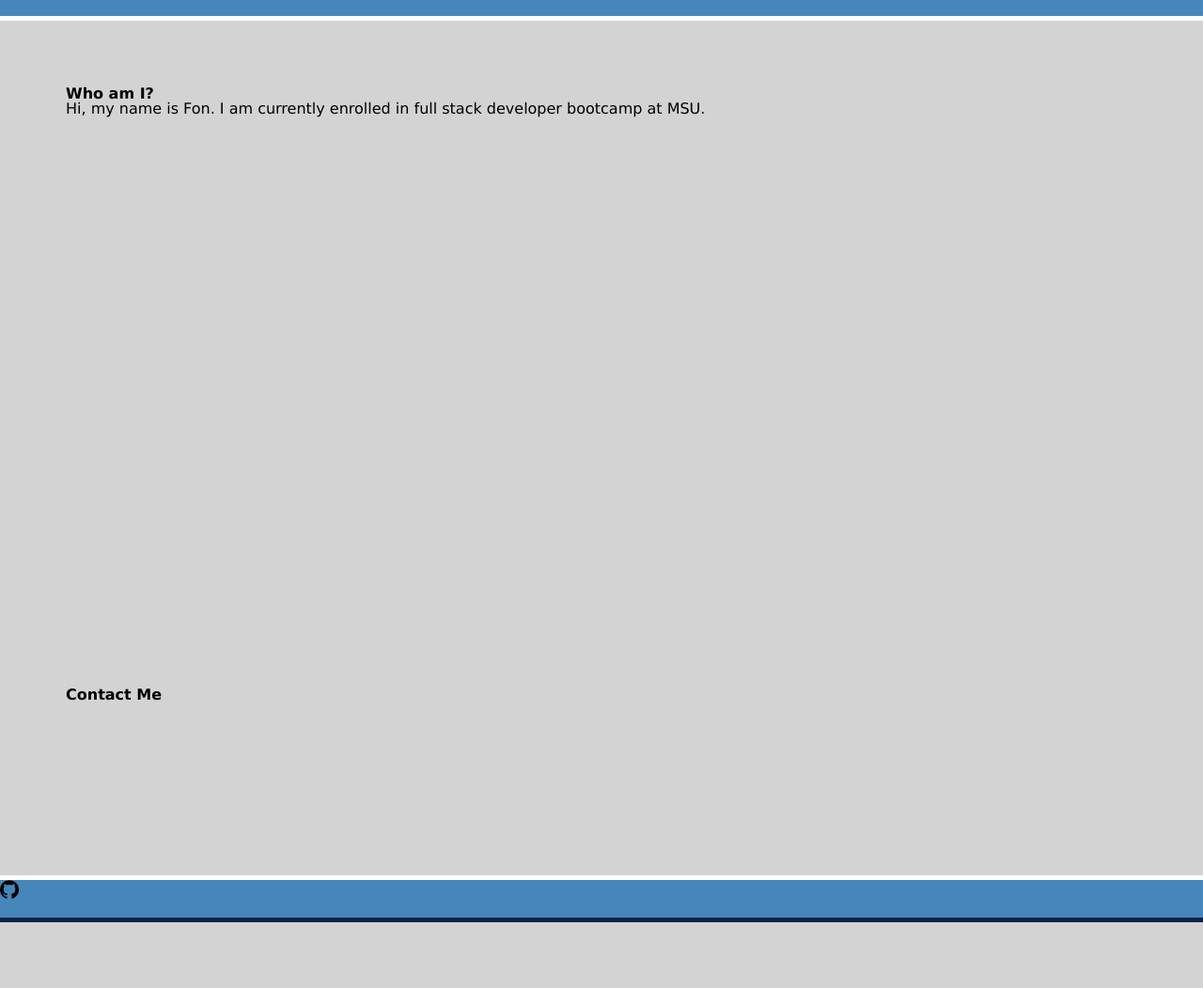
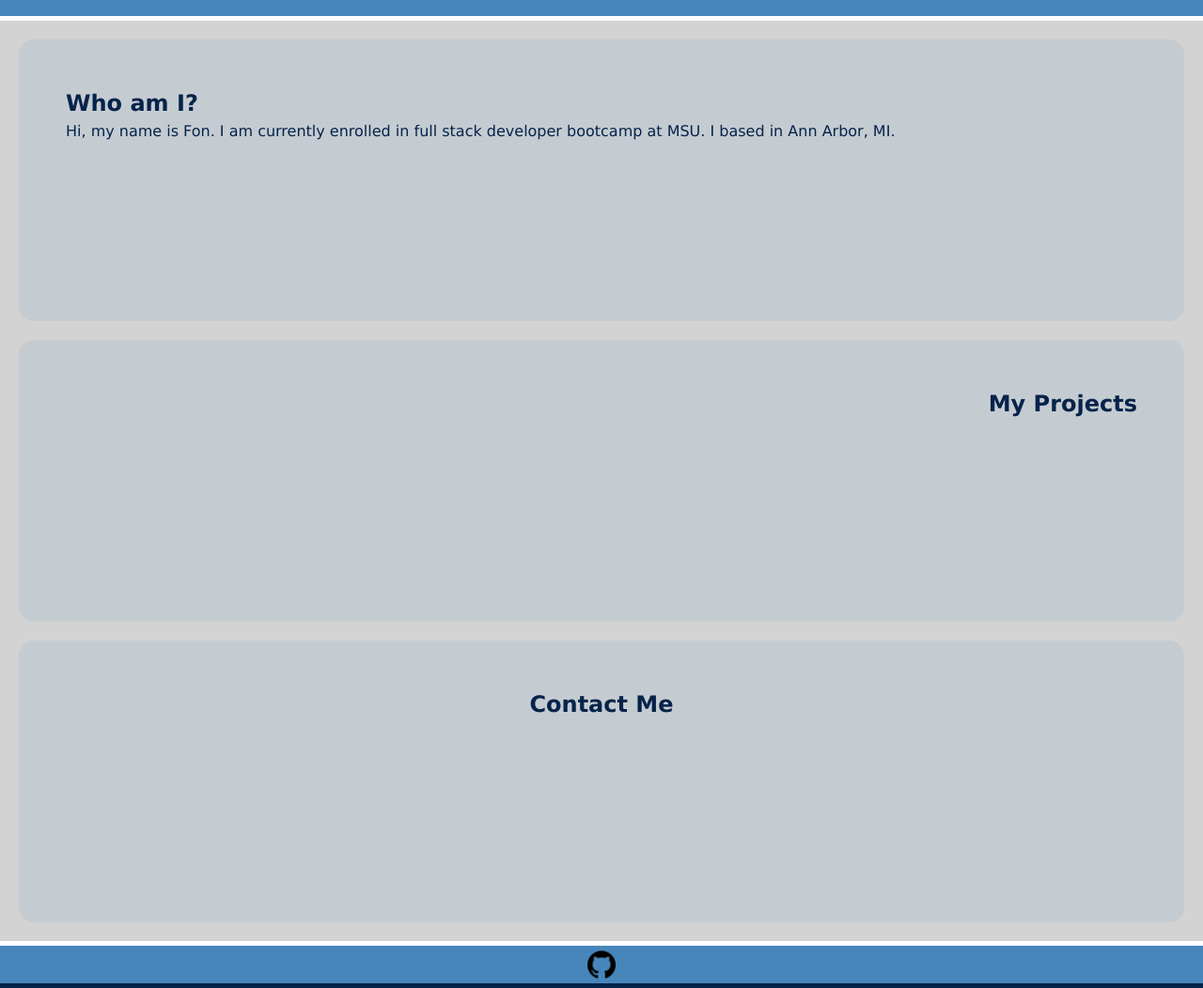
Before and after one commit to FonKnp/Fon-02-Professional-Portfolio-Advs-CSS, a plain HTML site: page index.html in a window 1280 px wide. Shown: the part 223-1275 px from the top of the page at 94% size. Before the commit the page ends 1205 px from the top, so only its background shows below. Drawn offline with Linux system fonts and the light colour scheme.

Commit message:
add opacity in background section and change section font color

```diff
--- a/assets/css/style.css
+++ b/assets/css/style.css
@@ -9,6 +9,7 @@
 
 * {
   font-family: Verdana, Geneva, Tahoma, sans-serif;
+  line-height: 1.5;
 }
 
 /* Element Selectors */
@@ -33,8 +34,16 @@ footer {
   background-color: var(--blue);
   border-bottom: 5px solid var(--dark);
   border-top: 5px solid var(--light);
-  position: absolute;
   bottom: 0;
+}
+
+section {
+  margin: 20px;
+  padding: 50px;
+  height: 300px;
+  background-color: rgb(71,134,186,.1);
+  border-radius: 1em;
+  color: var(--dark);
 }
 
 nav {
@@ -44,6 +53,10 @@ nav {
 h1 {
   margin: 2rem;
   font-size: 200%;
+}
+
+h2 {
+  font-size: 150%;
 }
 
 nav li {
@@ -57,6 +70,12 @@ nav a {
   color: var(--light);
 }
 
+footer ul {
+  display: flex;
+  justify-content: center;
+  padding-top: 5px;
+}
+
 /* Class Selectors */
 .avatar-still {
   border-style: dashed;
@@ -68,7 +87,7 @@ nav a {
 }
 
 .avatar-gif {
-  position: fixed;
+  position: absolute;
   opacity: 0;
   border-style: dashed;
   border-radius: 8em;
@@ -78,20 +97,20 @@ nav a {
 
 }
 
-section {
-  margin: 20px;
-  padding: 50px;
-  height: 300px;
-  background-color: var(--lightblue) 20%;
-  border-radius: 1em;
+.text-center {
+  text-align: center;
 }
 
-.logo-container {
+.text-left {
+  text-align: left;
+}
 
+.text-right {
+  text-align: right;
 }
 
 .icon {
-  width: 20px;
+  width: 30px;
 
 }
 
--- a/index.html
+++ b/index.html
@@ -29,19 +29,20 @@
 
     <main>
       <section class="section-container" id="about-me">
-        <h2>Who am I?</h2>
+        <h2 class="text-left">Who am I?</h2>
         <p>
-          Hi, my name is Fon. I am currently enrolled in full stack developer bootcamp at MSU.
+          Hi, my name is Fon. I am currently enrolled in full stack developer bootcamp at MSU. I based in Ann Arbor, MI.
         </p>
 
       </section>
 
       <section id="projects">
+        <h2 class="text-right">My Projects</h2>
 
       </section>
 
       <section id="contact-me">
-        <h3>Contact Me</h3>
+        <h2 class="text-center">Contact Me</h2>
       </section>
 
     </main>
@@ -50,7 +51,7 @@
     <!-- Social Media Links -->
     <ul>
         <li>
-          <a class="logo-container" href="https://github.com/FonKnp">
+          <a href="https://github.com/FonKnp">
             <img class="icon" src="./assets/images/github-icon.png" alt="Github-logo">
           </a>
         </li>
```
